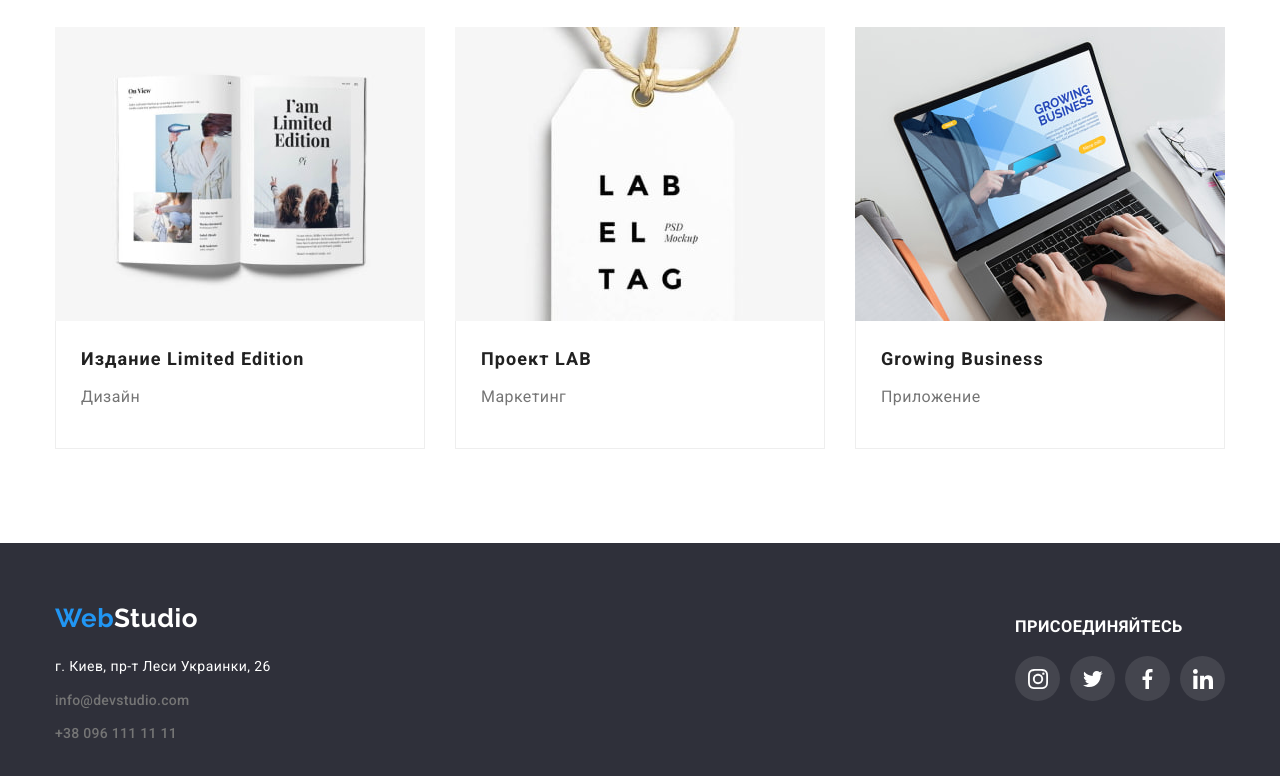
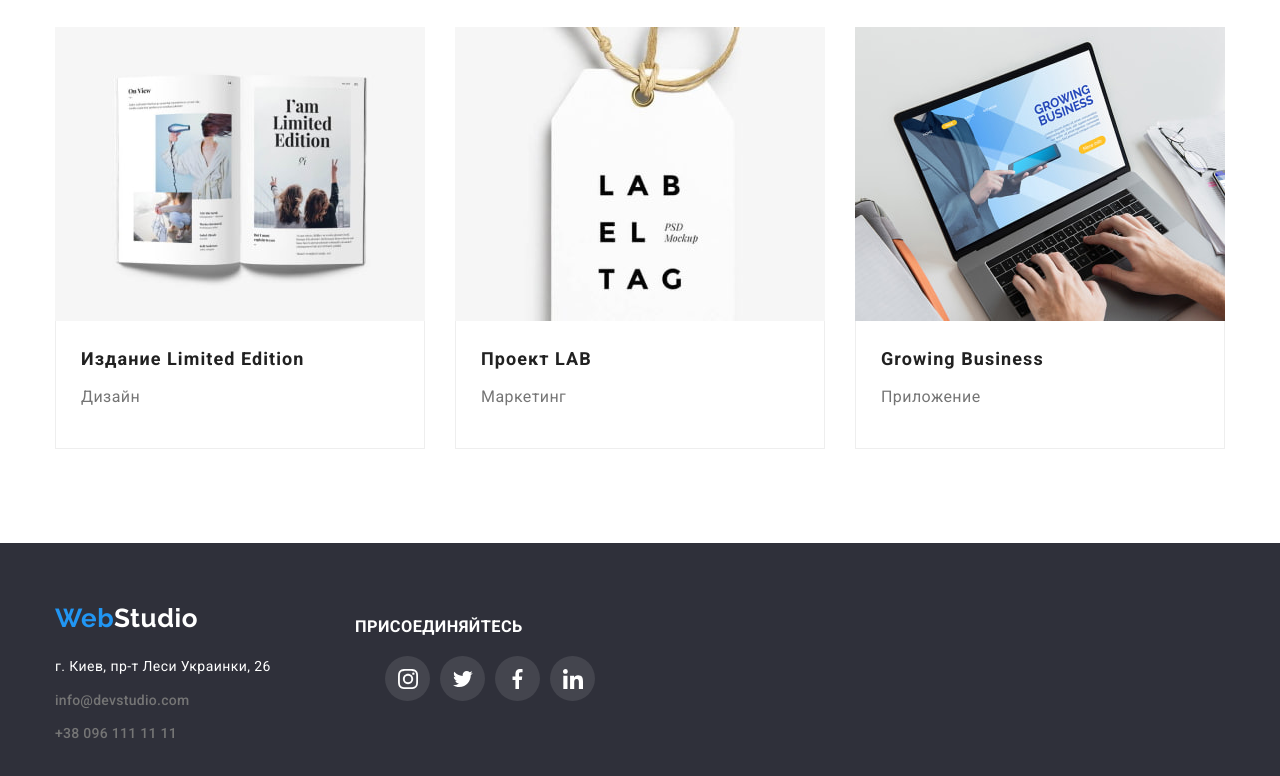
Before and after one commit to Kapral-Yrii/goit-markup-hw-05, a plain HTML site: page portfolio.html in a window 1280 px wide. Shown: the part 1134-1910 px from the top of the page. Drawn offline with nearby package versions, Linux system fonts and the light colour scheme.

Commit message:
Update portfolio.html

```diff
--- a/portfolio.html
+++ b/portfolio.html
@@ -184,7 +184,7 @@
     </main>
     <footer class="footer background">
         <div class="container">
-            <div class="footer-address">
+            <div class="footer-address widget-block">
                 <a class="link logo" href="./index.html">Web<span class="logo-studio-dark-bg">Studio</span></a>
                 <address class="address">
                     г. Киев, пр-т Леси Украинки, 26
@@ -194,7 +194,7 @@
                     <li class="footer-address-link"><a class="link" href="tel:380961111111">+38 096 111 11 11</a></li>
                 </ul>
             </div>
-            <div class="footer-social-links">
+            <div class="footer-social-links widget-block">
                 <h3 class="characteristic-title">присоединяйтесь</h3>
                 <ul class="list footer-link-list">
                     <li class="footer-link-item">
@@ -227,6 +227,7 @@
                     </li>
                 </ul>
             </div>
+            <div class="widget-block"></div>
         </div>
     </footer>
 </body>
```
